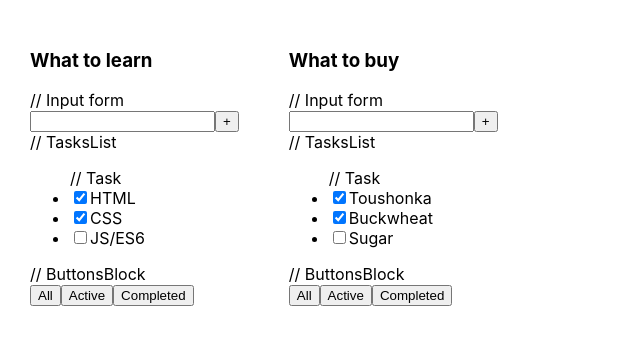
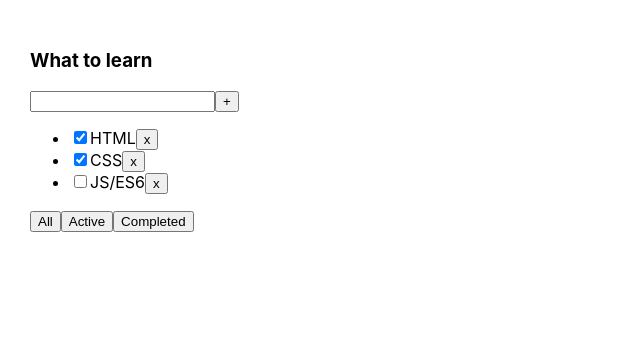
Before and after one commit to Ledol/todolist_ts_yarn, a React (Create React App) app: page / in a window 1280 px wide. Shown: the top 344 px of the page, without its empty margins (0-640 px from the left). Built offline with nearby package versions, Linux system fonts and the light colour scheme.

Commit message:
Create universal component Button. Refactored code

```diff
--- a/package.json
+++ b/package.json
@@ -10,10 +10,12 @@
     "@types/node": "^12.0.0",
     "@types/react": "^16.9.0",
     "@types/react-dom": "^16.9.0",
+    "@types/uuid": "^8.3.4",
     "react": "^16.13.1",
     "react-dom": "^16.13.1",
     "react-scripts": "3.4.1",
-    "typescript": "~3.7.2"
+    "typescript": "~3.7.2",
+    "uuid": "^8.3.2"
   },
   "scripts": {
     "start": "react-scripts --openssl-legacy-provider start",
--- a/src/App.tsx
+++ b/src/App.tsx
@@ -1,27 +1,60 @@
-import React from 'react';
+import React, {useState} from 'react';
 import './App.css';
 import TodoList, {TaskType} from "./TodoList";
+import {v1} from "uuid";
+
+export type FilterValuesType = "all" | "active" | "completed"
 
 function App() {
-    const title_1: string = "What to learn"
-    const title_2: string  = "What to buy"
+    //BLL
+    const title: string = "What to learn"
 
-    const tasks_1: Array<TaskType> = [
-        {id: 1, title: "HTML", isDone: true},
-        {id: 2, title: "CSS", isDone: true},
-        {id: 3, title: "JS/ES6", isDone: false},
-    ]
+    const [tasks, setTasks] = useState<Array<TaskType>>([
+        {id: v1(), title: "HTML", isDone: true},
+        {id: v1(), title: "CSS", isDone: true},
+        {id: v1(), title: "JS/ES6", isDone: false},
+    ])
 
-    const tasks_2: Array<TaskType> = [
-        {id: 1, title: "Toushonka", isDone: true},
-        {id: 2, title: "Buckwheat", isDone: true},
-        {id: 3, title: "Sugar", isDone: false},
-    ]
+    const removeTask = (taskID: string): void => {
+        setTasks(tasks.filter(task => task.id !== taskID))
+    }
 
+    const addTask = (title: string) => {
+        const newTask: TaskType = {
+            id: v1(),
+            title: title,
+            isDone: false,
+        }
+        setTasks([newTask, ...tasks])
+    }
+
+    const [filter, setFilter] = useState<FilterValuesType>("all")
+    let tasksForRender;
+    switch (filter) {
+        case "completed":
+            tasksForRender = tasks.filter(t => t.isDone === true)
+            break
+        case "active":
+            tasksForRender = tasks.filter(t => t.isDone === false)
+            break
+        default:
+            tasksForRender = tasks
+    }
+
+    const changeFilter = (filter: FilterValuesType) => {
+        setFilter(filter)
+    }
+
+    // UI
     return (
         <div className="App">
-            <TodoList title={title_1} tasks={tasks_1}/>
-            <TodoList title={title_2} tasks={tasks_2}/>
+            <TodoList
+                title={title}
+                tasks={tasksForRender}
+                removeTask={removeTask}
+                changeFilter={changeFilter}
+                addTask={addTask}
+            />
         </div>
     );
 }
--- a/src/TodoList.tsx
+++ b/src/TodoList.tsx
@@ -1,7 +1,9 @@
-import React from 'react';
+import React, {ChangeEvent, KeyboardEvent, useState} from 'react';
+import {FilterValuesType} from "./App";
+import {Button} from "./components/Button";
 
 export type TaskType = {
-    id: number
+    id: string
     title: string
     isDone: boolean
 }
@@ -9,40 +11,61 @@ export type TaskType = {
 type TodoListPropsType = {
     title: string
     tasks: Array<TaskType>
+    removeTask: (taskID: string) => void
+    changeFilter: (filter: FilterValuesType) => void
+    addTask: (title: string) => void
 }
 
 const TodoList = (props: TodoListPropsType) => {
+
+    const [title, setTitle] = useState("");
+
+    const tasksListItems = props.tasks.map((task, index) => {
+        const onClickRemoveHandler = () => props.removeTask(task.id)
+        return (
+            <li key={index}>
+                <input type="checkbox" checked={task.isDone}/>
+                <span>{task.title}</span>
+                <Button name={'x'} callback={onClickRemoveHandler}/>
+            </li>
+        )
+    })
+
+    const onKeyDownAddTask = (event: KeyboardEvent<HTMLInputElement>) => {
+        if (event.key === 'Enter' && event.ctrlKey === true) {
+            onClickAddHandler()
+        }
+    }
+
+    const onChangeSetTitle = (event: ChangeEvent<HTMLInputElement>) => {
+        setTitle(event.currentTarget.value)
+    }
+
+    const onClickAddHandler = () => {
+        props.addTask(title)
+        setTitle('')
+    }
+    const onClickChangeHandler = (title: FilterValuesType) => {
+        props.changeFilter(title)
+    }
+
     return (
-    //TodoListHeader
-        // Title
         <div>
             <h3>{props.title}</h3>
-            // Input form
             <div>
-                <input/>
-                <button>+</button>
+                <input value={title}
+                       onChange={onChangeSetTitle}
+                       onKeyDown={onKeyDownAddTask}
+                />
+                <Button name={'+'} callback={onClickAddHandler}/>
             </div>
-            // TasksList
             <ul>
-            // Task
-                <li>
-                    <input type="checkbox" checked={props.tasks[0].isDone}/>
-                    <span>{props.tasks[0].title}</span>
-                </li>
-                <li>
-                    <input type="checkbox" checked={props.tasks[1].isDone}/>
-                    <span>{props.tasks[1].title}</span>
-                </li>
-                <li>
-                    <input type="checkbox" checked={props.tasks[2].isDone}/>
-                    <span>{props.tasks[2].title}</span>
-                </li>
+                {tasksListItems}
             </ul>
-            // ButtonsBlock
             <div>
-                <button>All</button>
-                <button>Active</button>
-                <button>Completed</button>
+                <Button name={'All'} callback={() => onClickChangeHandler("all")}/>
+                <Button name={'Active'} callback={() => onClickChangeHandler("active")}/>
+                <Button name={'Completed'} callback={() => onClickChangeHandler("completed")}/>
             </div>
         </div>
     );
--- /dev/null
+++ b/src/components/Button.tsx
@@ -0,0 +1,18 @@
+import React from 'react';
+
+type ButtonType = {
+    name: string
+    callback: () => void
+}
+
+export const Button = (props: ButtonType) => {
+    const onClickHandler = () => {
+        props.callback()
+    }
+
+    return (
+        <>
+            <button onClick={onClickHandler}>{props.name}</button>
+        </>
+    );
+};
```
Also changed, not shown: 1 other file (tests, documents, lock files or other folders).
